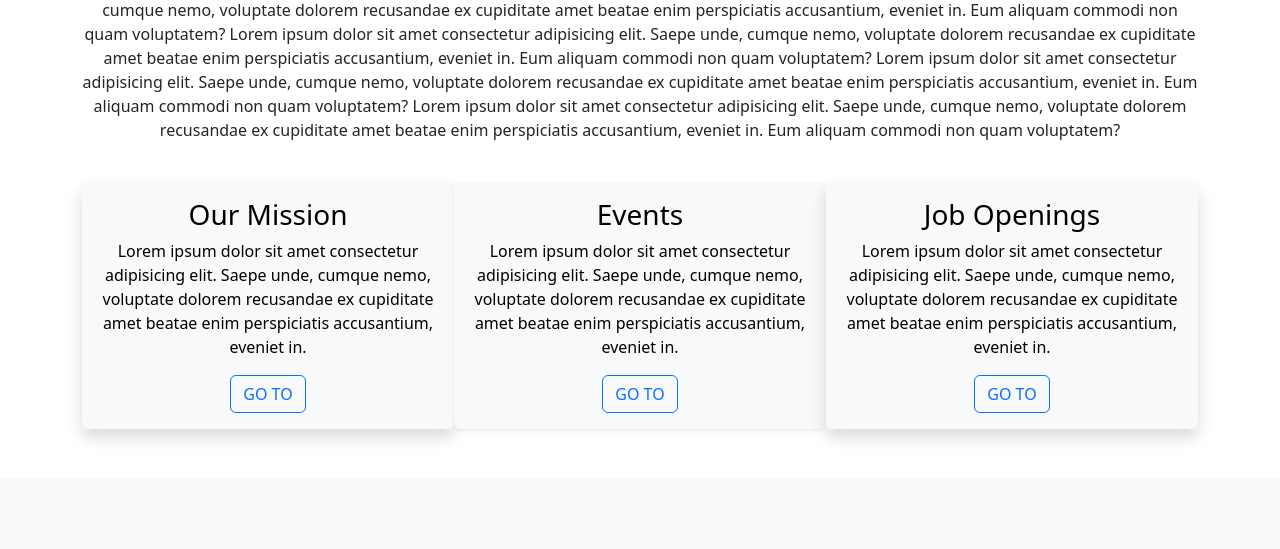
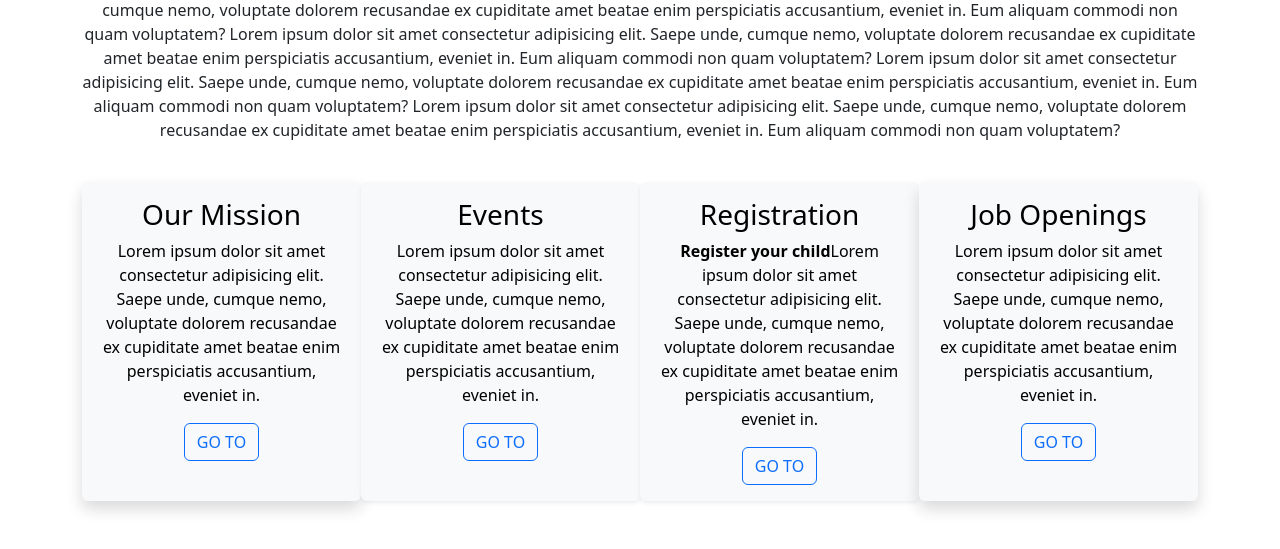
Before and after one commit to paapa-sourcecode/st.joseph-website, a Flask app: page / in a window 1280 px wide. Shown: the part 322-871 px from the top of the page. Before the commit the page ends 760 px from the top, so only its background shows below. Run offline with Flask 3, Linux system fonts and the light colour scheme.

Commit message:
dynamic events

```diff
--- /dev/null
+++ b/templates/events.html
@@ -0,0 +1,32 @@
+<div class="container">
+  <div class="container text-center">
+    <div class="row">
+      <div class="col bg-blue text-black order-3 shadow p-3 mb-5 bg-body-tertiary rounded">
+        <h3>Our Mission</h3>
+        <p>Lorem ipsum dolor sit amet consectetur adipisicing elit. Saepe unde, cumque nemo, voluptate dolorem recusandae ex cupiditate amet beatae enim perspiciatis accusantium, eveniet in.
+        </p>
+        <a type="button" href="#" target="_blank" class="btn btn-outline-primary">GO TO</a>
+      </div>
+      <br>
+      <div class="col order-5 bg-blue text-black order-3 shadow p-3 mb-5 bg-body-tertiary rounded">
+        <h3>Job Openings</h3>
+        <p>Lorem ipsum dolor sit amet consectetur adipisicing elit. Saepe unde, cumque nemo, voluptate dolorem recusandae ex cupiditate amet beatae enim perspiciatis accusantium, eveniet in.
+        </p>
+        <a type="button" href="https://332fc630-1eb0-4270-b90d-e88ea4294404-00-tc1qrxpu4q8g.janeway.replit.dev:5000/careers" target="_blank" class="btn btn-outline-primary">GO TO</a>
+      </div>
+      <br>
+      <div class="col order-1 bg-blue text-black order-3 shadow-sm p-3 mb-5 bg-body-tertiary rounded">
+        <h3>Events</h3>
+        <p>Lorem ipsum dolor sit amet consectetur adipisicing elit. Saepe unde, cumque nemo, voluptate dolorem recusandae ex cupiditate amet beatae enim perspiciatis accusantium, eveniet in.
+        </p>
+        <a type="button" href="#" target="_blank" class="btn btn-outline-primary">GO TO</a>
+      </div>
+      <br>
+      <div class="col order-1 bg-blue text-black order-3 shadow-sm p-3 mb-5 bg-body-tertiary rounded">
+        <h3>Registration</h3>
+        <p><b>Register your child</b>Lorem ipsum dolor sit amet consectetur adipisicing elit. Saepe unde, cumque nemo, voluptate dolorem recusandae ex cupiditate amet beatae enim perspiciatis accusantium, eveniet in.
+        </p>
+        <a type="button" href="#" target="_blank" class="btn btn-outline-primary">GO TO</a>
+      </div>
+    </div>
+  </div>
--- a/templates/index.html
+++ b/templates/index.html
@@ -29,29 +29,7 @@
     </p>
   </div>
   <br>
-  <div class="container">
-    <div class="container text-center">
-      <div class="row">
-        <div class="col bg-blue text-black order-3 shadow p-3 mb-5 bg-body-tertiary rounded">
-          <h3>Our Mission</h3>
-          <p>Lorem ipsum dolor sit amet consectetur adipisicing elit. Saepe unde, cumque nemo, voluptate dolorem recusandae ex cupiditate amet beatae enim perspiciatis accusantium, eveniet in.
-          </p>
-          <a type="button" href="#" target="_blank" class="btn btn-outline-primary">GO TO</a>
-        </div>
-        <div class="col order-5 bg-blue text-black order-3 shadow p-3 mb-5 bg-body-tertiary rounded">
-          <h3>Job Openings</h3>
-          <p>Lorem ipsum dolor sit amet consectetur adipisicing elit. Saepe unde, cumque nemo, voluptate dolorem recusandae ex cupiditate amet beatae enim perspiciatis accusantium, eveniet in.
-          </p>
-          <a type="button" href="https://332fc630-1eb0-4270-b90d-e88ea4294404-00-tc1qrxpu4q8g.janeway.replit.dev:5000/careers" target="_blank" class="btn btn-outline-primary">GO TO</a>
-        </div>
-        <div class="col order-1 bg-blue text-black order-3 shadow-sm p-3 mb-5 bg-body-tertiary rounded">
-          <h3>Events</h3>
-          <p>Lorem ipsum dolor sit amet consectetur adipisicing elit. Saepe unde, cumque nemo, voluptate dolorem recusandae ex cupiditate amet beatae enim perspiciatis accusantium, eveniet in.
-          </p>
-          <a type="button" href="#" target="_blank" class="btn btn-outline-primary">GO TO</a>
-        </div>
-      </div>
-    </div>
+  {% include 'events.html' %}
   </div>
 </body>
 </html>
```
